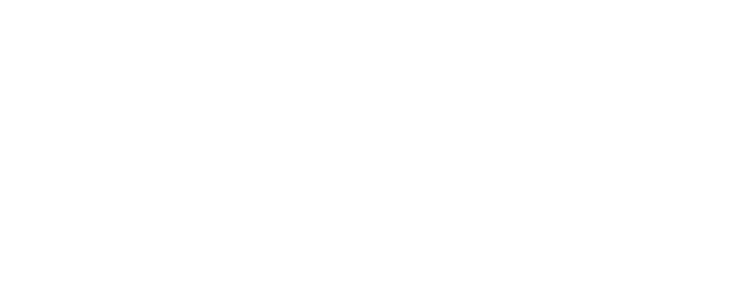
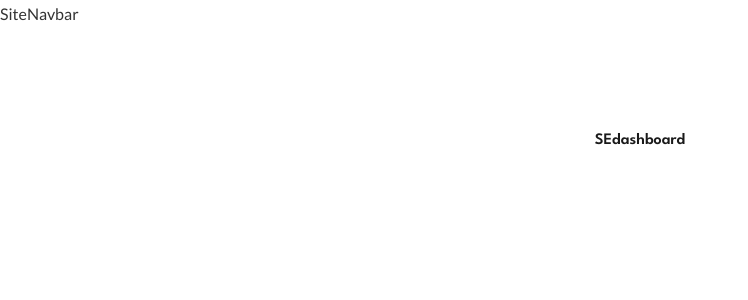
Before and after one commit to vsoftsol10/VConstech-frontend, a React (Vite) app: page /site-engineer-dashboard in a window 1280 px wide. Before the commit this address had no page. Shown: the top 300 px of the page, without its empty margins (0-748 px from the left). Built offline with nearby package versions, Linux system fonts and the light colour scheme.

Commit message:
Started SiteEngineer

```diff
--- a/src/App.jsx
+++ b/src/App.jsx
@@ -8,6 +8,7 @@
 import Notification from './pages/contractor/Notification';
 import OurEngineers from './pages/contractor/OurEngineers';
 import OurProjects from './pages/contractor/OurProjects';
+import SEdashboard from './pages/siteEngineer/SEdashboard';
 function App() {
 
   return (
@@ -19,6 +20,7 @@
       <Route path='/notifications' element={<Notification/>} />
       <Route path='/our-engg' element={<OurEngineers/>} />
       <Route path='/our-projects' element={<OurProjects/>} />
+      <Route path='/site-engineer-dashboard' element={<SEdashboard/>} />
     </Routes>
   )
 }
--- /dev/null
+++ b/src/components/siteEngineer/SiteNavbar.jsx
@@ -0,0 +1,9 @@
+import React from 'react'
+
+const SiteNavbar = () => {
+  return (
+    <div>SiteNavbar</div>
+  )
+}
+
+export default SiteNavbar
--- a/src/layouts/AuthLayout.jsx
+++ b/src/layouts/AuthLayout.jsx
@@ -56,7 +56,7 @@
         console.log('Engineer login successful');
         // You can add engineer dashboard route here if needed
         // navigate('/engineerDashboard');
-        alert('Engineer dashboard not implemented yet');
+        navigate('/site-engineer-dashboard');
       } else {
         setError('Invalid employee ID or password for engineer');
       }
--- a/src/pages/siteEngineer/SEdashboard.jsx
+++ b/src/pages/siteEngineer/SEdashboard.jsx
@@ -0,0 +1,13 @@
+import React from 'react'
+import SiteNavbar from '../../components/siteEngineer/SiteNavbar'
+
+const SEdashboard = () => {
+  return (
+    <div>
+        <SiteNavbar/>
+       <h1 className='my-25 text-center'> SEdashboard </h1>
+    </div>
+  )
+}
+
+export default SEdashboard
```
